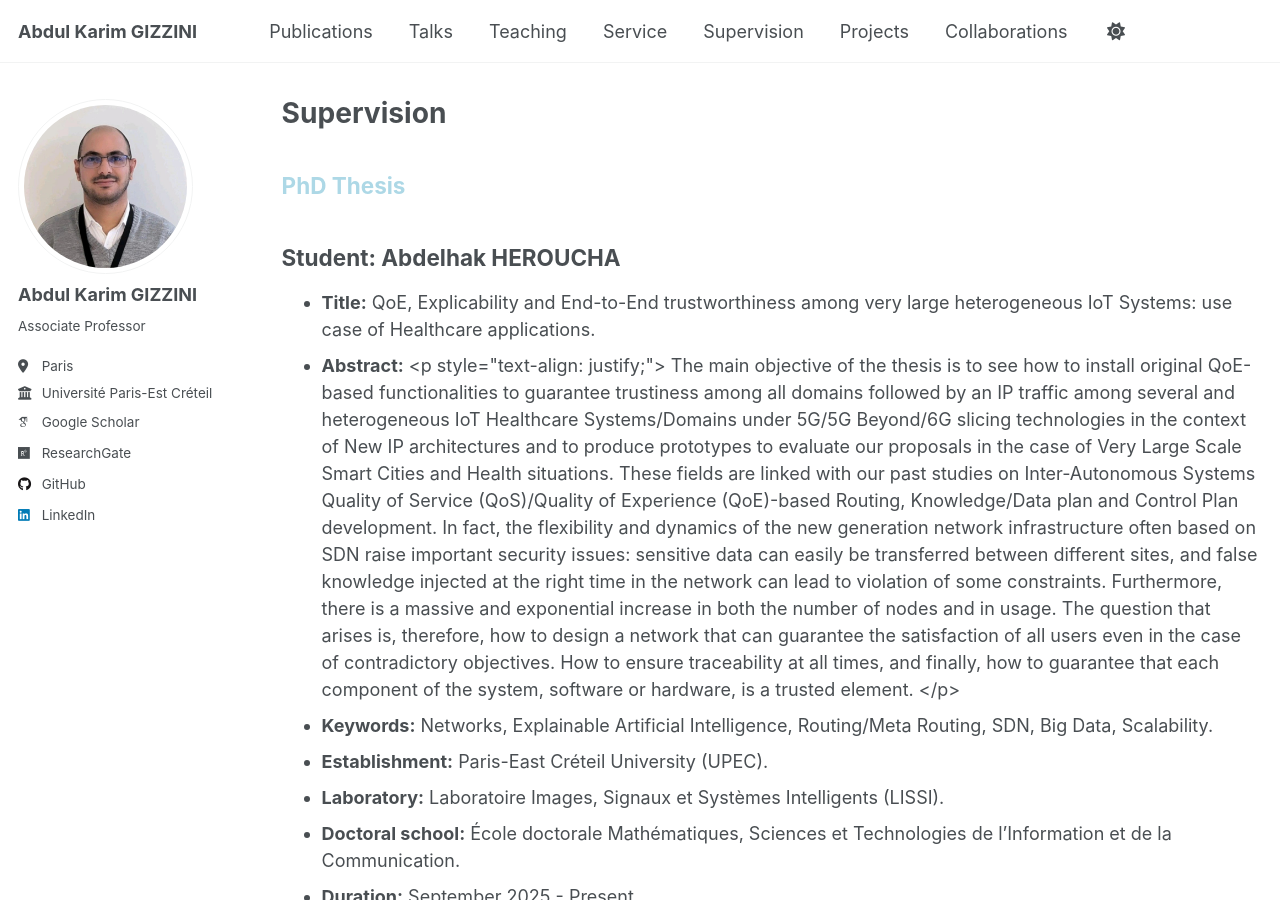
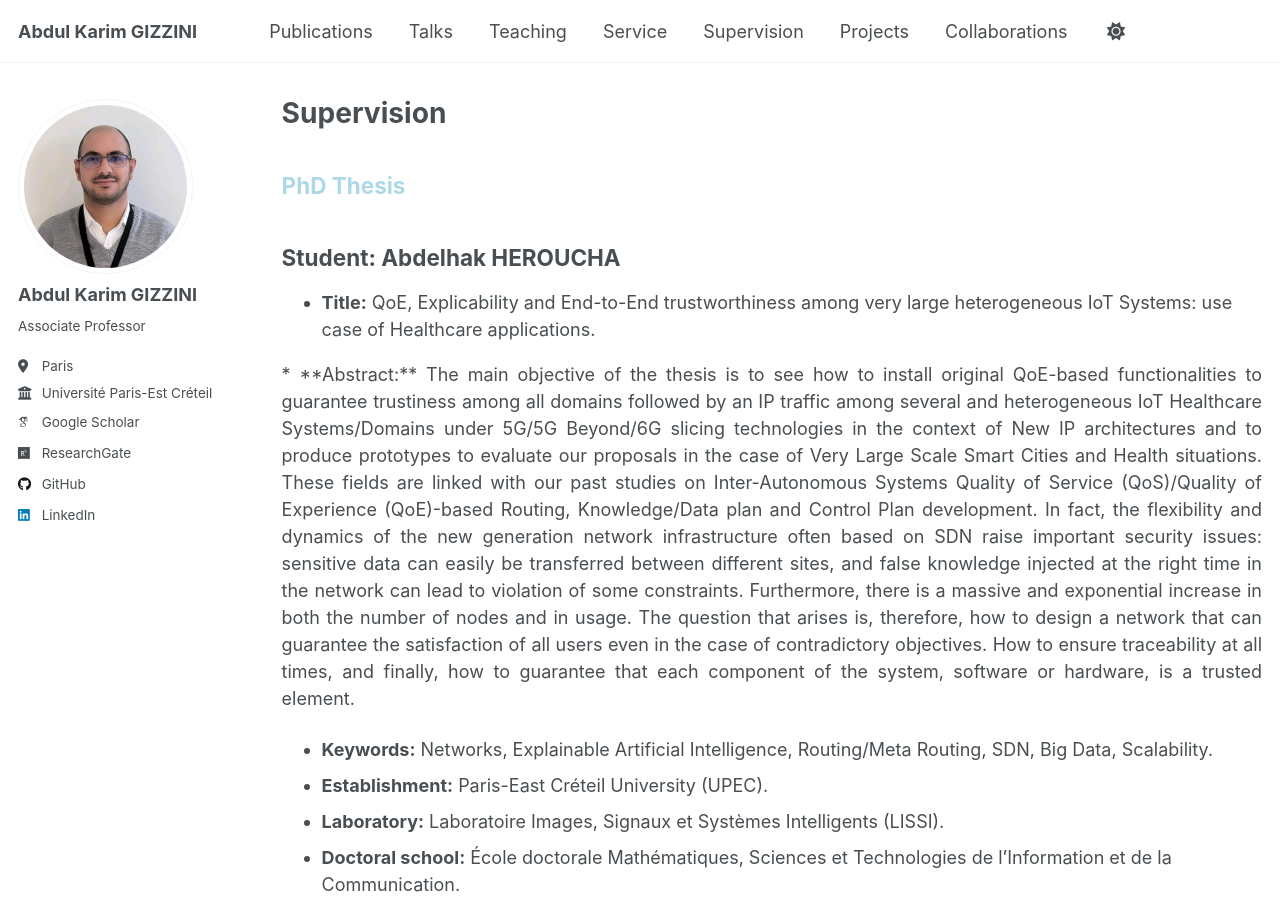
Before and after one commit to abdulkarimgizzini/abdulkarimgizzini-website, a Jekyll site: the page built from _pages/supervision.md, in a window 1280 px wide and 900 px high. Built offline with Jekyll 4.4.1, drawn with Linux system fonts in a browser that asks for light colours; some web fonts are replaced; a script that is not in the unit is left out.

Commit message:
Update supervision.md

```diff
--- a/_pages/supervision.md
+++ b/_pages/supervision.md
@@ -12,7 +12,9 @@ author_profile: true
 ## Student: Abdelhak HEROUCHA
 
 * **Title:** QoE, Explicability and End-to-End trustworthiness among very large heterogeneous IoT Systems: use case of Healthcare applications.
-* **Abstract:** <p style="text-align: justify;"> The main objective of the thesis is to see how to install original QoE-based functionalities to guarantee trustiness among all domains followed by an IP traffic among several and heterogeneous IoT Healthcare Systems/Domains under 5G/5G Beyond/6G slicing technologies in the context of New IP architectures and to produce prototypes to evaluate our proposals in the case of Very Large Scale Smart Cities and Health situations. These fields are linked with our past studies on Inter-Autonomous Systems Quality of Service (QoS)/Quality of Experience (QoE)-based Routing, Knowledge/Data plan and Control Plan development. In fact, the flexibility and dynamics of the new generation network infrastructure often based on SDN raise important security issues: sensitive data can easily be transferred between different sites, and false knowledge injected at the right time in the network can lead to violation of some constraints. Furthermore, there is a massive and exponential increase in both the number of nodes and in usage. The question that arises is, therefore, how to design a network that can guarantee the satisfaction of all users even in the case of contradictory objectives. How to ensure traceability at all times, and finally, how to guarantee that each component of the system, software or hardware, is a trusted element. </p>
+<p style="text-align: justify;">
+* **Abstract:**  The main objective of the thesis is to see how to install original QoE-based functionalities to guarantee trustiness among all domains followed by an IP traffic among several and heterogeneous IoT Healthcare Systems/Domains under 5G/5G Beyond/6G slicing technologies in the context of New IP architectures and to produce prototypes to evaluate our proposals in the case of Very Large Scale Smart Cities and Health situations. These fields are linked with our past studies on Inter-Autonomous Systems Quality of Service (QoS)/Quality of Experience (QoE)-based Routing, Knowledge/Data plan and Control Plan development. In fact, the flexibility and dynamics of the new generation network infrastructure often based on SDN raise important security issues: sensitive data can easily be transferred between different sites, and false knowledge injected at the right time in the network can lead to violation of some constraints. Furthermore, there is a massive and exponential increase in both the number of nodes and in usage. The question that arises is, therefore, how to design a network that can guarantee the satisfaction of all users even in the case of contradictory objectives. How to ensure traceability at all times, and finally, how to guarantee that each component of the system, software or hardware, is a trusted element.
+</p>
 * **Keywords:** Networks, Explainable Artificial Intelligence, Routing/Meta Routing, SDN, Big Data, Scalability.
 * **Establishment:** Paris-East Créteil University (UPEC).
 * **Laboratory:**  Laboratoire Images, Signaux et Systèmes Intelligents (LISSI).
```
